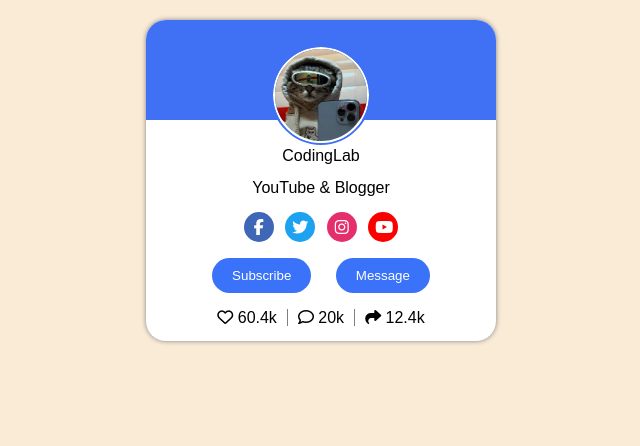
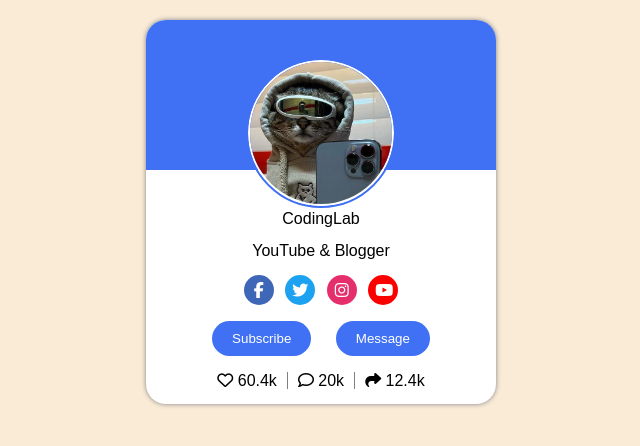
Before and after one commit to KarinaMilko/CSS-UserCard-Classwork, a plain HTML site: page index.html in a window 1280 px wide. Shown: the whole page, without its empty margins (319-959 px from the left). Drawn offline with Linux system fonts and the light colour scheme.

Commit message:
Add css vars

```diff
--- a/assets/css/styles.css
+++ b/assets/css/styles.css
@@ -1,5 +1,10 @@
 * {
   box-sizing: border-box;
+}
+
+html {
+  --main-blue-color: #4071f4;
+  --user-photo-size: 150px;
 }
 
 body {
@@ -20,17 +25,17 @@ body {
 }
 
 .blue-bg {
-  background-color: #4071f4;
-  height: 100px;
+  background-color: var(--main-blue-color);
+  height: var(--user-photo-size);
 }
 
 .user-photo-wrapper {
-  width: 100px;
-  height: 100px;
+  width: var(--user-photo-size);
+  height: var(--user-photo-size);
   border-radius: 50%;
-  margin-top: -75px;
+  margin-top: calc(var(--user-photo-size) * -3 / 4);
   overflow: hidden;
-  border: 2px solid #4071f4;
+  border: 2px solid var(--main-blue-color);
   display: inline-block;
 }
 
@@ -84,7 +89,7 @@ p,
 
 .subscribe-btn,
 .msg-btn {
-  background-color: #3a73f9;
+  background-color: var(--main-blue-color);
   border: 0px;
   border-radius: 20px;
   padding: 10px 20px;
```
